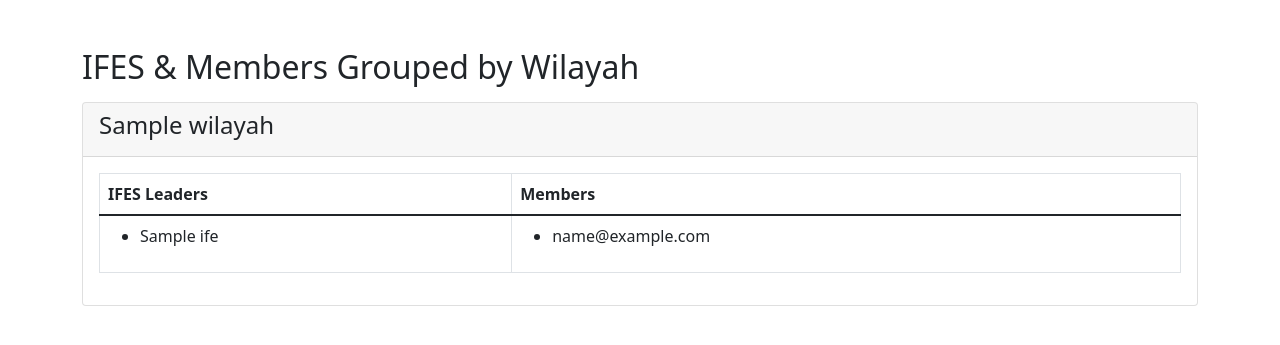
After one commit to fymran/sso_aa, a Flask app: page /visual_ifes_members in a window 1280 px wide. The commit adds this page. Shown: the top 345 px of the page. Run offline with Flask 3, Linux system fonts and the light colour scheme; tables that the repository leaves empty or names only in its code hold one stand-in row (values such as "Sample post").

Commit message:
Add team visual

```diff
--- a/app.py
+++ b/app.py
@@ -7,6 +7,7 @@ from app.members import members_bp
 from app.team import team_bp
 from app.ifes import ifes_bp
 from app.state import state_bp
+from app.visuals import visual_bp
 
 app = Flask(__name__)
 app.secret_key = 'your_secret_key'
@@ -18,8 +19,9 @@ app.register_blueprint(pbts_bp)
 app.register_blueprint(cctvs_bp)
 app.register_blueprint(members_bp)
 app.register_blueprint(team_bp)
-app.register_blueprint(ifes_bp)#this is the new changes
+app.register_blueprint(ifes_bp)
 app.register_blueprint(state_bp)
+app.register_blueprint(visual_bp)
 
 if __name__ == '__main__':
     app.run(debug=True)
--- /dev/null
+++ b/app/visuals.py
@@ -0,0 +1,40 @@
+from flask import Blueprint, render_template
+from db_config import get_db_connection
+
+visual_bp = Blueprint('visual', __name__)
+
+@visual_bp.route('/visual_ifes_members')
+def visual_ifes_members():
+    conn = get_db_connection()
+    cursor = conn.cursor()
+
+    # Query to get IFES and their members grouped by Wilayah
+    query = """
+    SELECT WILAYAH.wilayahName, IFES.ifesName, MEMBER.memberEmail
+    FROM TEAM
+    JOIN IFES ON TEAM.ifesID = IFES.ifesID
+    JOIN MEMBER ON TEAM.memberID = MEMBER.memberID
+    JOIN WILAYAH ON IFES.wilayahID = WILAYAH.wilayahID
+    ORDER BY WILAYAH.wilayahName, IFES.ifesName;
+    """
+
+    cursor.execute(query)
+    data = cursor.fetchall()
+
+    cursor.close()
+    conn.close()
+
+    # Group data by Wilayah and IFES
+    visual_data = {}
+    for wilayah, ifesName, memberName in data:
+        if wilayah not in visual_data:
+            visual_data[wilayah] = {'ifes': set(), 'members': set()}
+        visual_data[wilayah]['ifes'].add(ifesName)  # Group IFES leaders under each Wilayah
+        visual_data[wilayah]['members'].add(memberName)  # Collect all members under the Wilayah
+
+    # Convert sets back to lists for easier template processing
+    for wilayah in visual_data:
+        visual_data[wilayah]['ifes'] = list(visual_data[wilayah]['ifes'])
+        visual_data[wilayah]['members'] = list(visual_data[wilayah]['members'])
+
+    return render_template('visual_ifes_members.html', visual_data=visual_data)
--- a/templates/members.html
+++ b/templates/members.html
@@ -20,6 +20,8 @@
 
     <!-- Add new member button -->
     <a href="{{ url_for('members.add_member') }}" class="btn btn-primary mb-3">Add New Member</a>
+    <a href="visual_ifes_members.html" class="btn btn-primary mb-3">View team</a>
+
 
     <!-- Members table -->
     <table class="table table-bordered">
--- /dev/null
+++ b/templates/visual_ifes_members.html
@@ -0,0 +1,51 @@
+<!DOCTYPE html>
+<html lang="en">
+<head>
+    <meta charset="UTF-8">
+    <title>IFES & Members by Wilayah</title>
+    <link href="https://cdn.jsdelivr.net/npm/bootstrap@5.1.3/dist/css/bootstrap.min.css" rel="stylesheet">
+</head>
+<body>
+<div class="container mt-5">
+    <h2>IFES & Members Grouped by Wilayah</h2>
+
+    {% for wilayah, data in visual_data.items() %}
+        <div class="card mt-3">
+            <div class="card-header">
+                <h4>{{ wilayah }}</h4> <!-- Wilayah Name -->
+            </div>
+            <div class="card-body">
+                <div class="table-responsive">
+                    <table class="table table-bordered">
+                        <thead>
+                        <tr>
+                            <th>IFES Leaders</th>
+                            <th>Members</th>
+                        </tr>
+                        </thead>
+                        <tbody>
+                        <tr>
+                            <td>
+                                <ul>
+                                    {% for ifes in data.ifes %}
+                                        <li>{{ ifes }}</li> <!-- List IFES leaders under Wilayah -->
+                                    {% endfor %}
+                                </ul>
+                            </td>
+                            <td>
+                                <ul>
+                                    {% for member in data.members %}
+                                        <li>{{ member }}</li> <!-- List all members for the Wilayah -->
+                                    {% endfor %}
+                                </ul>
+                            </td>
+                        </tr>
+                        </tbody>
+                    </table>
+                </div>
+            </div>
+        </div>
+    {% endfor %}
+</div>
+</body>
+</html>
```
